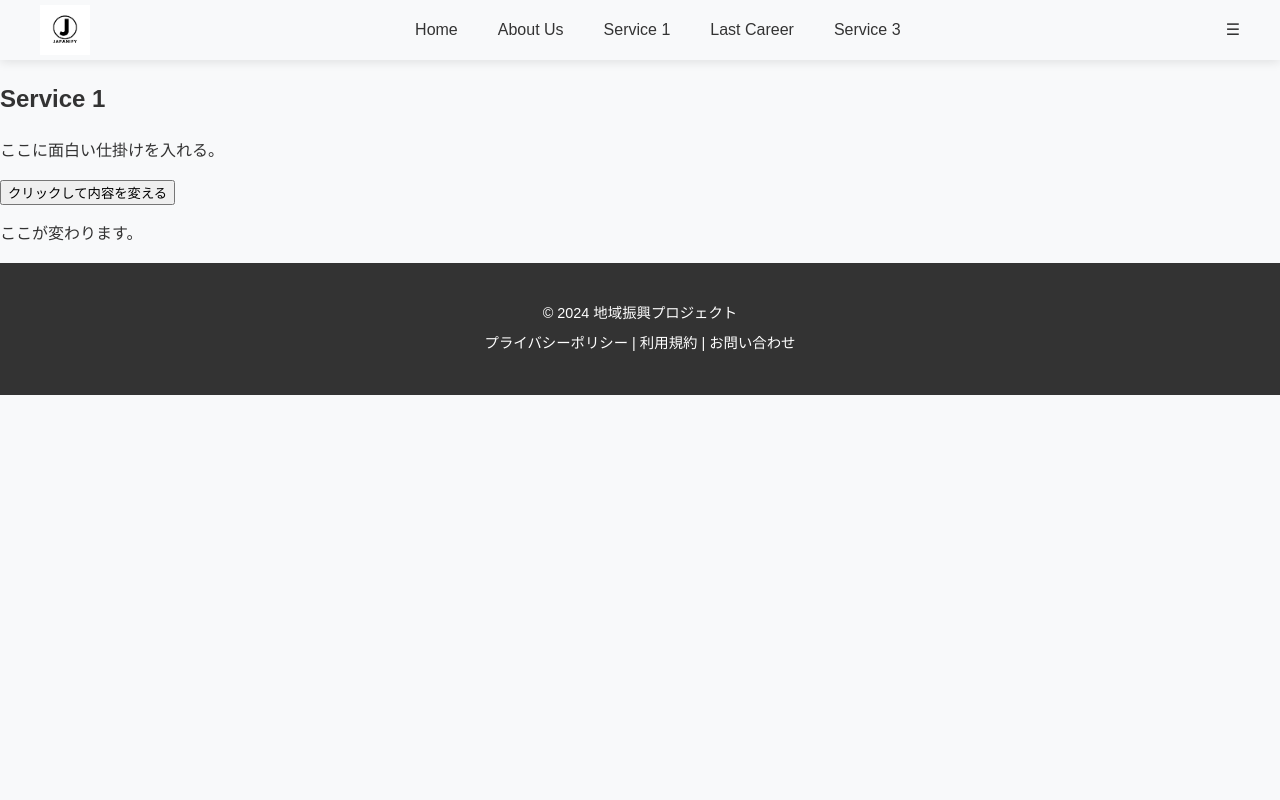
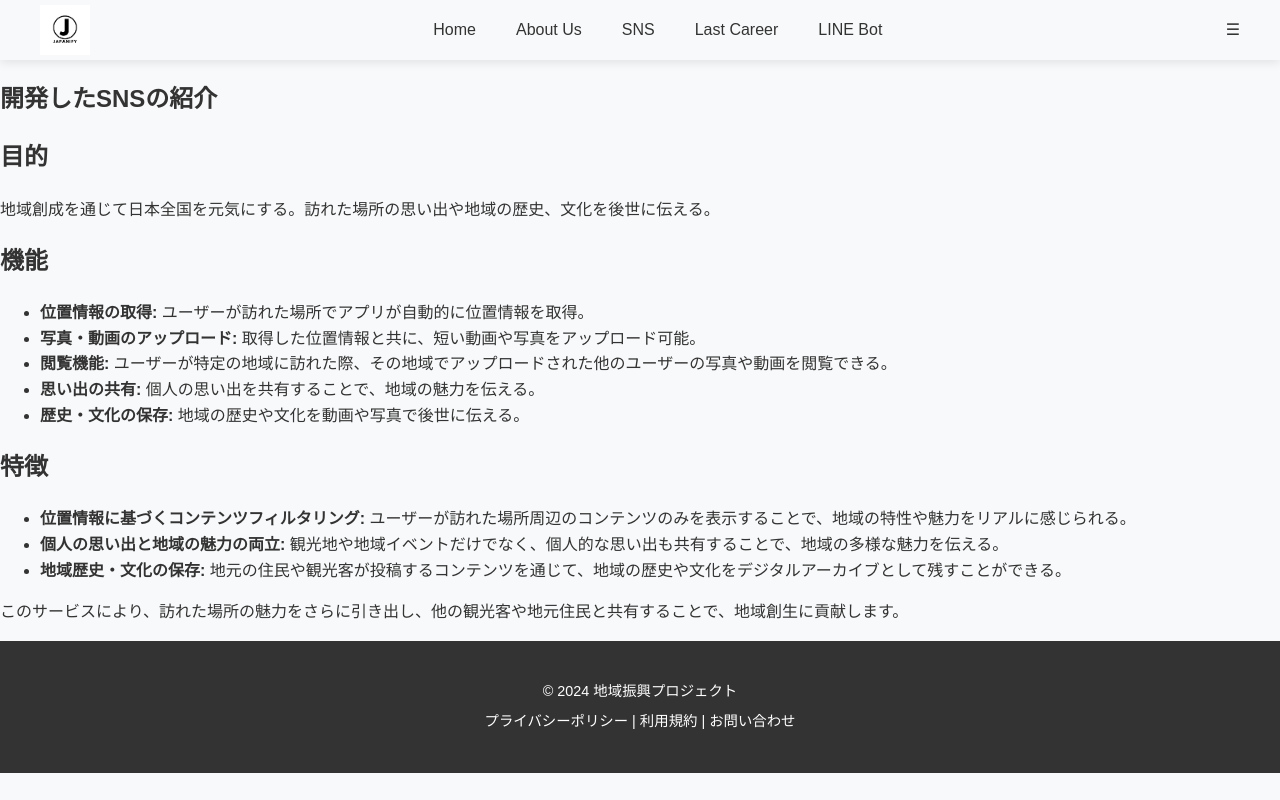
Before and after one commit to ichiro11/my-website, a plain HTML site: page pages/service1.html in a window 1280 px wide. Drawn offline with Linux system fonts and the light colour scheme.

Commit message:
Mod Code to see header

```diff
--- a/pages/service1.html
+++ b/pages/service1.html
@@ -1,10 +1,10 @@
 <!DOCTYPE html>
 <html lang="ja">
   <head>
-    <base href="/" />
+    <base href="/my-website/" />
     <meta charset="UTF-8" />
     <meta name="viewport" content="width=device-width, initial-scale=1.0" />
-    <title>Service 1 - Japanify</title>
+    <title>SNS - Japanify</title>
     <link rel="stylesheet" href="../css/styles.css" />
     <script src="../js/pathUtils.js"></script>
     <script src="../js/loadTemplates.js" defer></script>
@@ -13,10 +13,55 @@
     <header id="header-template"></header>
     <main onclick="closeMenu(event)">
       <section class="content">
-        <h2>Service 1</h2>
-        <p>ここに面白い仕掛けを入れる。</p>
-        <button onclick="changeContent()">クリックして内容を変える</button>
-        <p id="dynamic-content">ここが変わります。</p>
+        <h1>開発したSNSの紹介</h1>
+        <h2>目的</h2>
+        <p>
+          地域創成を通じて日本全国を元気にする。訪れた場所の思い出や地域の歴史、文化を後世に伝える。
+        </p>
+
+        <h2>機能</h2>
+        <ul>
+          <li>
+            <strong>位置情報の取得:</strong>
+            ユーザーが訪れた場所でアプリが自動的に位置情報を取得。
+          </li>
+          <li>
+            <strong>写真・動画のアップロード:</strong>
+            取得した位置情報と共に、短い動画や写真をアップロード可能。
+          </li>
+          <li>
+            <strong>閲覧機能:</strong>
+            ユーザーが特定の地域に訪れた際、その地域でアップロードされた他のユーザーの写真や動画を閲覧できる。
+          </li>
+          <li>
+            <strong>思い出の共有:</strong>
+            個人の思い出を共有することで、地域の魅力を伝える。
+          </li>
+          <li>
+            <strong>歴史・文化の保存:</strong>
+            地域の歴史や文化を動画や写真で後世に伝える。
+          </li>
+        </ul>
+
+        <h2>特徴</h2>
+        <ul>
+          <li>
+            <strong>位置情報に基づくコンテンツフィルタリング:</strong>
+            ユーザーが訪れた場所周辺のコンテンツのみを表示することで、地域の特性や魅力をリアルに感じられる。
+          </li>
+          <li>
+            <strong>個人の思い出と地域の魅力の両立:</strong>
+            観光地や地域イベントだけでなく、個人的な思い出も共有することで、地域の多様な魅力を伝える。
+          </li>
+          <li>
+            <strong>地域歴史・文化の保存:</strong>
+            地元の住民や観光客が投稿するコンテンツを通じて、地域の歴史や文化をデジタルアーカイブとして残すことができる。
+          </li>
+        </ul>
+
+        <p>
+          このサービスにより、訪れた場所の魅力をさらに引き出し、他の観光客や地元住民と共有することで、地域創生に貢献します。
+        </p>
       </section>
     </main>
     <footer id="footer-template"></footer>
--- a/pages/templates/header.html
+++ b/pages/templates/header.html
@@ -4,9 +4,9 @@
     <ul>
       <li><a href="/index.html">Home</a></li>
       <li><a href="/pages/about.html">About Us</a></li>
-      <li><a href="/pages/service1.html">Service 1</a></li>
+      <li><a href="/pages/service1.html">SNS</a></li>
       <li><a href="/pages/service2.html">Last Career</a></li>
-      <li><a href="/pages/service3.html">Service 3</a></li>
+      <li><a href="/pages/service3.html">LINE Bot</a></li>
     </ul>
   </nav>
   <div class="menu-icon" onclick="toggleMenu()">&#9776;</div>
@@ -15,8 +15,8 @@
   <ul>
     <li><a href="/index.html">Home</a></li>
     <li><a href="/pages/about.html">About Us</a></li>
-    <li><a href="/pages/service1.html">Service 1</a></li>
+    <li><a href="/pages/service1.html">SNS</a></li>
     <li><a href="/pages/service2.html">Last Career</a></li>
-    <li><a href="/pages/service3.html">Service 3</a></li>
+    <li><a href="/pages/service3.html">LINE Bot</a></li>
   </ul>
 </div>
```
Also changed, not shown: index.html (+1 -0 lines), pages/about.html (+5 -5 lines), pages/service2.html (+3 -3 lines), pages/service3.html (+3 -3 lines).
